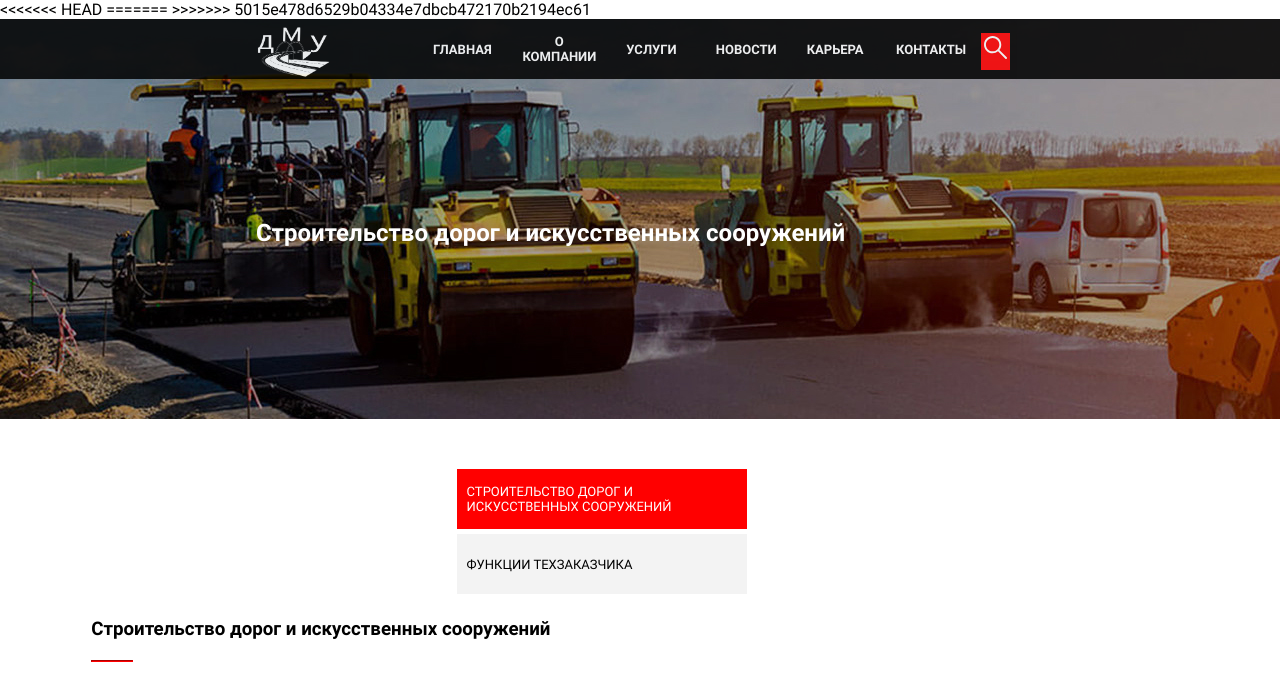
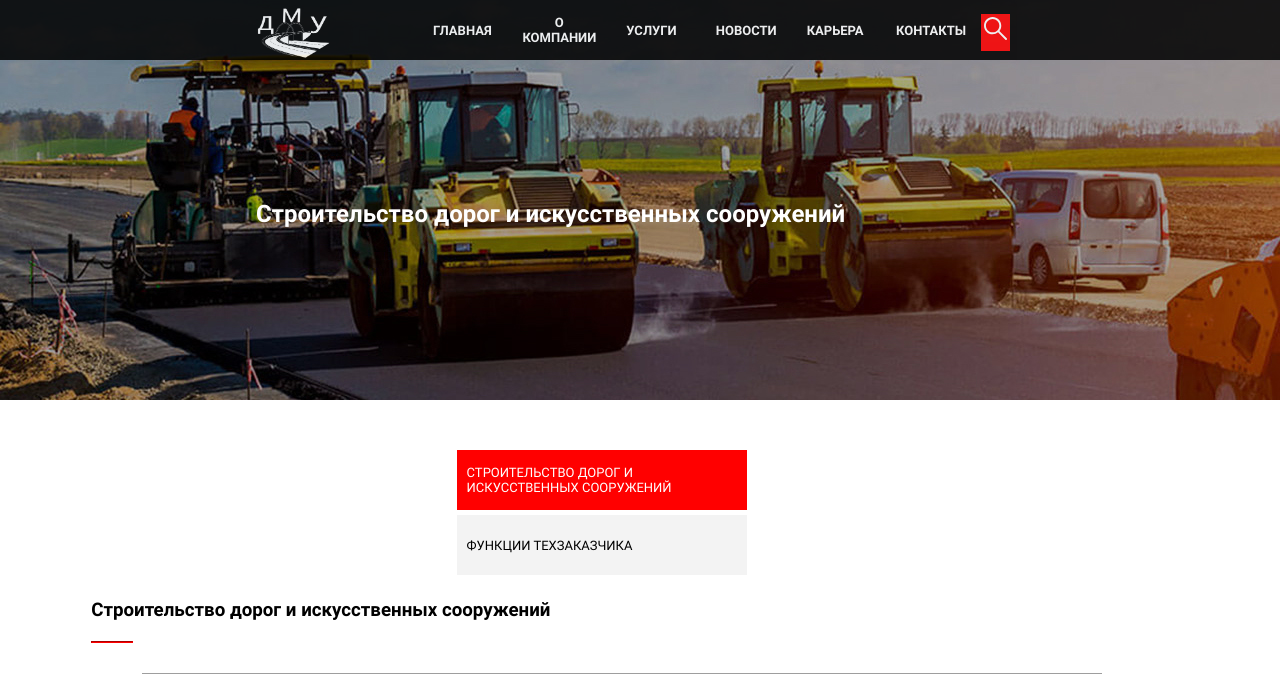
Before and after one commit to partymaker-py/DMU_Django, a Django app: page /services/roads in a window 1280 px wide. Shown: the top 674 px of the page. Run offline with Django 3.2, Linux system fonts and the light colour scheme; grey boxes are pictures that could not be loaded.

Commit message:
Kirill: fix git

```diff
--- a/DMU/templates/main/ServisesSubPages/funcTD.html
+++ b/DMU/templates/main/ServisesSubPages/funcTD.html
@@ -8,17 +8,13 @@
     <link rel="stylesheet" href="{% static 'styles/SubPagesCss/funcTD.css' %}">
     <link rel="stylesheet" href="{% static 'styles/HeaderAndFooterModule.css' %}">
     <link rel="icon" href="{% static 'images/icon.png' %}">
-<<<<<<< HEAD
     <script src="{% static 'dist/headerScrollAndPopupModule.js' %}" defer></script>
     <script src="{% static 'dist/sliderUltraModule.js' %}" defer></script>
-=======
     <script src="{% static 'js/Modules/headerScrollAndPopupModule.js' %}" defer></script>
     <script src="{% static 'js/Modules/sliderUltraModule.js' %}" defer></script>
->>>>>>> 5015e478d6529b04334e7dbcb472170b2194ec61
     <title>ООО "ДМУ" | {% block title %}Функции техзаказчика{% endblock title %}</title>
 </head>
 {% endblock head %}
-<>
 
     <!-- Header -->
 {% block content %}
--- a/DMU/templates/main/ServisesSubPages/roads.html
+++ b/DMU/templates/main/ServisesSubPages/roads.html
@@ -8,14 +8,10 @@
     <meta http-equiv="Last-Modified" content="Sat, 5 Dec 2020 22:37:54 GMT">
     <link rel="stylesheet" href="{% static 'styles/HeaderAndFooterModule.css' %}">
     <link rel="icon" href="{% static 'images/icon.png' %}">
-<<<<<<< HEAD
     <script src="{% static 'dist/headerScrollAndPopupModule.js' %}" defer></script>
     <script src="{% static 'dist/sliderUltraModule.js' %}" defer></script>
-
-=======
     <script src="{% static 'js/Modules/headerScrollAndPopupModule.js' %}" defer></script>
     <script src="{% static 'js/Modules/sliderUltraModule.js' %}" defer></script>
->>>>>>> 5015e478d6529b04334e7dbcb472170b2194ec61
     <title>ООО "ДМУ" | {% block title %}Проектрование и стороительтво дорог{% endblock title %}</title>
 </head>
 {% endblock head %}
```
